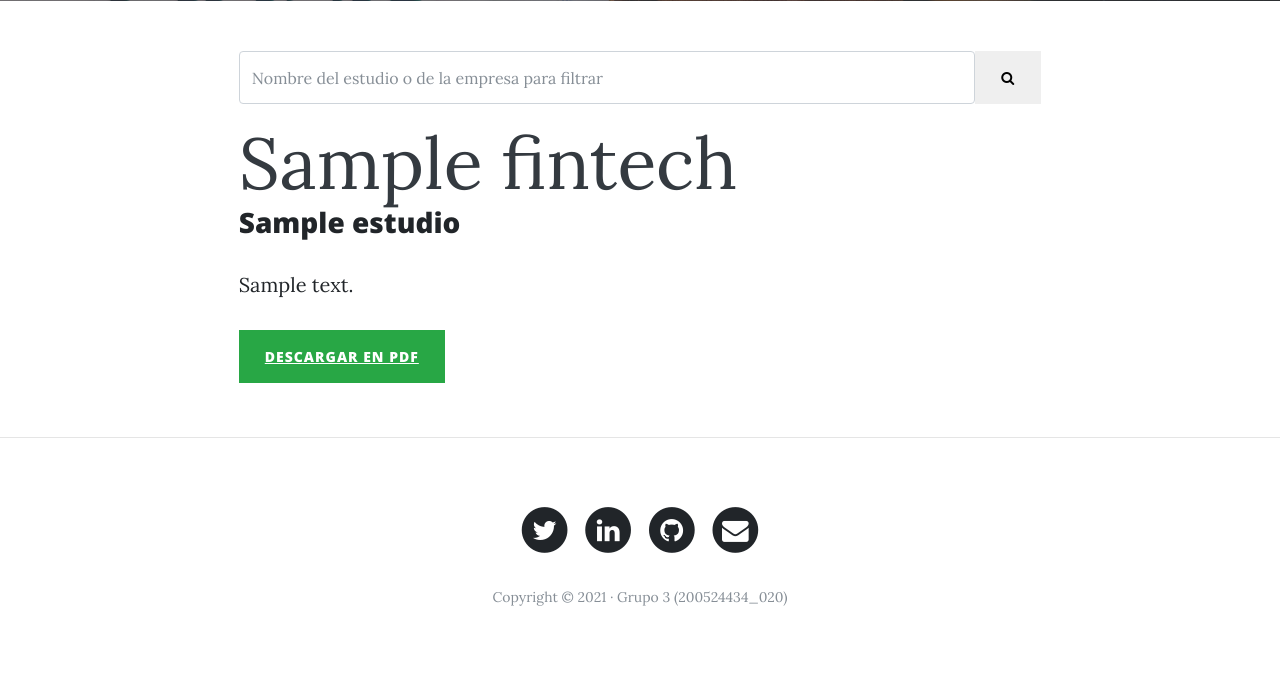
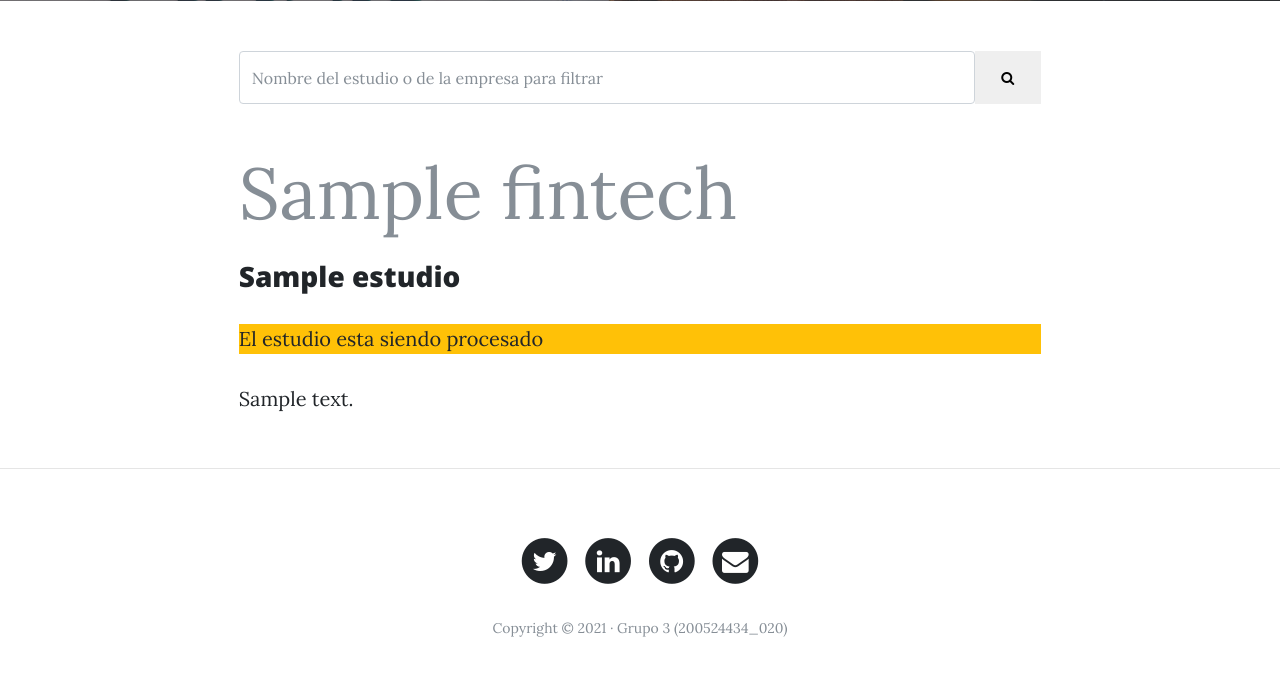
Before and after one commit to Carlos10muliterno/eae-reporting, a Django app: template studies/templates/studies/estudio_list.html in a window 1280 px wide. Shown: the part 399-1083 px from the top of the page. Before the commit the page ends 1005 px from the top, so only its background shows below. Run offline with Django 3.2, Linux system fonts and the light colour scheme; the template is opened without the code that fills it: most values are stand-ins (such as "Sample title", 1, 10 or a date in 2020); some libraries are stand-ins or nearby versions.

Commit message:
Buttons management for the reports

```diff
--- a/studies/templates/studies/estudio_list.html
+++ b/studies/templates/studies/estudio_list.html
@@ -35,16 +35,31 @@
     {% for estudio in estudio_list|dictsort:"id" reversed %}
       <div class="row mt-3 mb-3">
         <div class="col-md-9 mx-auto">
+          {% if estudio.completed and estudio.success%}
           <a href="{% url 'estudios:estudio' estudio.id estudio.title|slugify %}" class="mb-4 text-center text-dark display-3">{{estudio.fintech}}</a>
           <h3>{{estudio.title}}</h3>
+        {%elif not estudio.success and estudio.completed%}
+          <p class="mb-4 text-muted display-3">{{estudio.fintech}}</a>
+          <h3>{{estudio.title}}</h3>
+          <p class="mb-4 text-white bg-danger">Ha fallado, lo sentimos mucho prueba a realizar de nuevo el estudio</p>
+        {%else%}
+          <p class="mb-4 text-muted display-3">{{estudio.fintech}}</a>
+          </div>
+          <div class="col-md-9 mx-auto">
+          <h3>{{estudio.title}}</h3>
+          <p class="mb-4 bg-warning">El estudio esta siendo procesado</p>
+        {%endif%}
           <div>
             <p>{{estudio.content|striptags|safe|truncatechars:"200"}}</p>
             <p>
-              {% if request.user.is_authenticated %}
+              {% if request.user.is_authenticated and estudio.completed and estudio.success %}
                 <a class="btn btn-warning btn-sm" href="{% url  'estudios:update' estudio.id %}">Editar información del estudio</a>
                 <a class="btn btn-danger btn-sm" href="{% url  'estudios:delete' estudio.id %}"> Borrar el estudio</a>
+                <a class="btn btn-success btn-sm" href="{% url  'estudios:pdf' estudio.id %}"> Descargar en PDF</a>
+              {%elif not estudio.success and estudio.completed %}
+                <a class="btn btn-danger btn-sm" href="{% url  'estudios:delete' estudio.id %}"> Borrar el estudio</a>
               {%endif%}
-                <a class="btn btn-success btn-sm" href="{% url  'estudios:pdf' estudio.id %}"> Descargar en PDF</a>
+
             </p>
           </div>
         </div>
```
Also changed, not shown: studies/templates/studies/category_list.html (+12 -0 lines).
